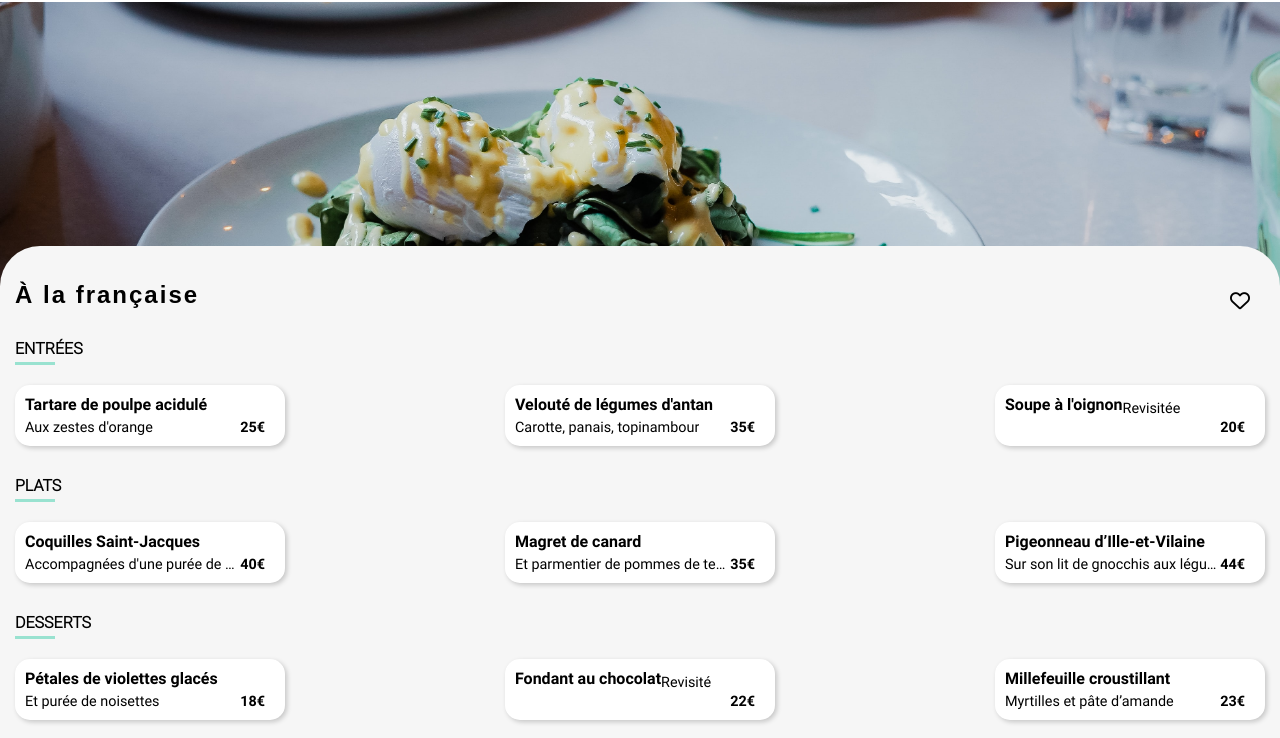
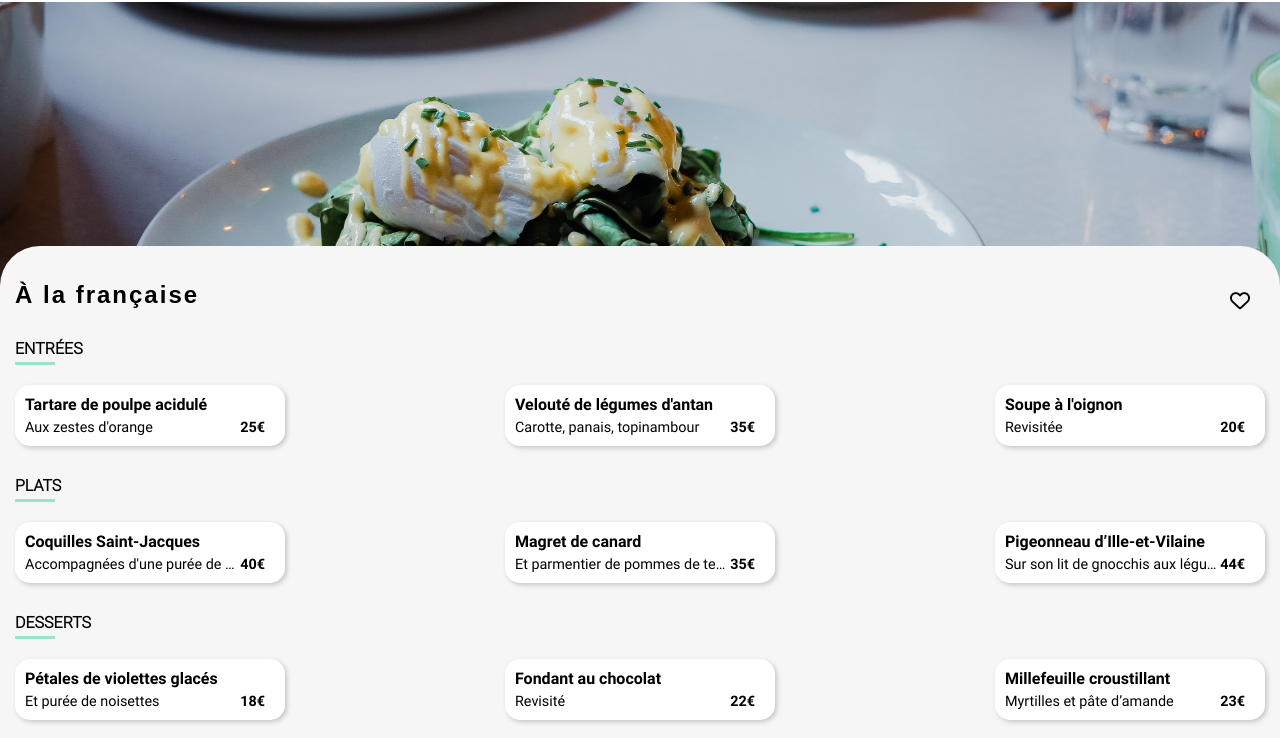
Before and after one commit to pauline1785/BourgeaisPauline_3_23062021, a website: page a_la_francaise.html in a window 1280 px wide. Shown: the part 62-800 px from the top of the page. Drawn offline with nearby package versions, Linux system fonts and the light colour scheme; files that its build step writes are made by us from their sources; a web font is replaced by a local one.

Commit message:
delete menu__card flexdirection in media desktop

```diff
--- a/sass/pages/_menu.scss
+++ b/sass/pages/_menu.scss
@@ -108,7 +108,7 @@ main img{
 
 
 
-@keyframes anim-card {
+@keyframes anim-card{
     0% {
       transform: translateY(50px);
       opacity: 0;
@@ -122,14 +122,6 @@ main img{
        opacity: 1;
   }
 }
-
-
-
-
-
-
-
-
 
 
 .menu__btn{
@@ -146,7 +138,6 @@ main img{
         flex-direction: row;
         justify-content: space-between;
         & .menu__card{
-            flex-direction: row;
             width: 20%;
         }
     }
```
